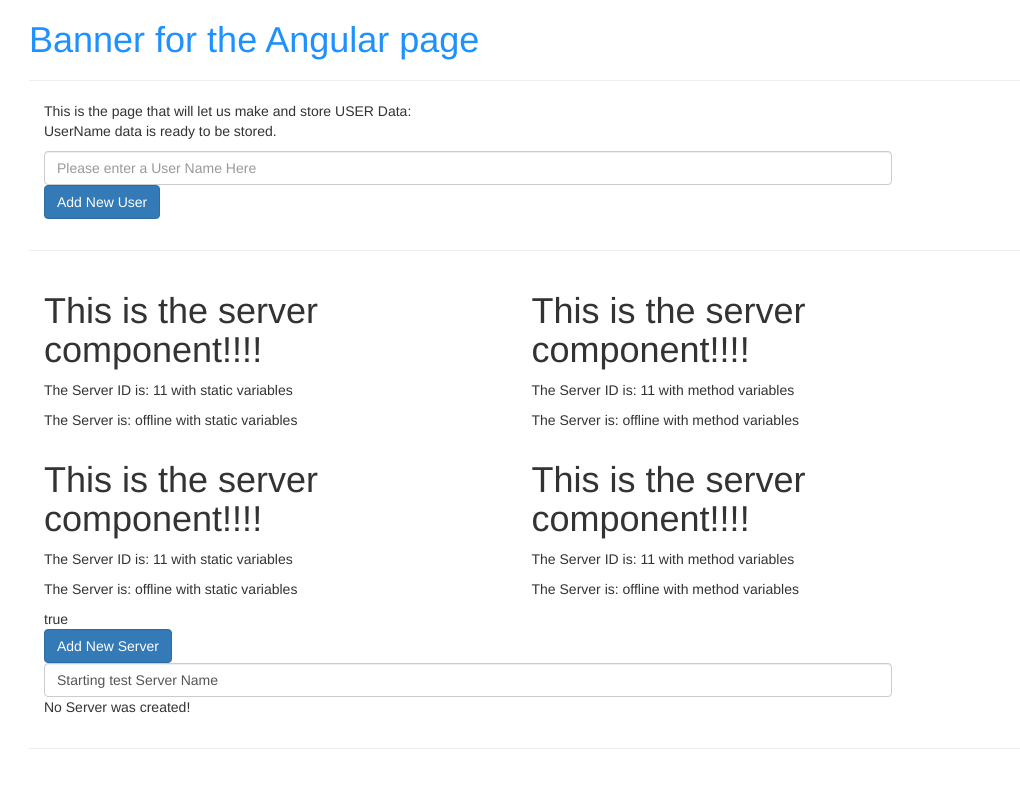
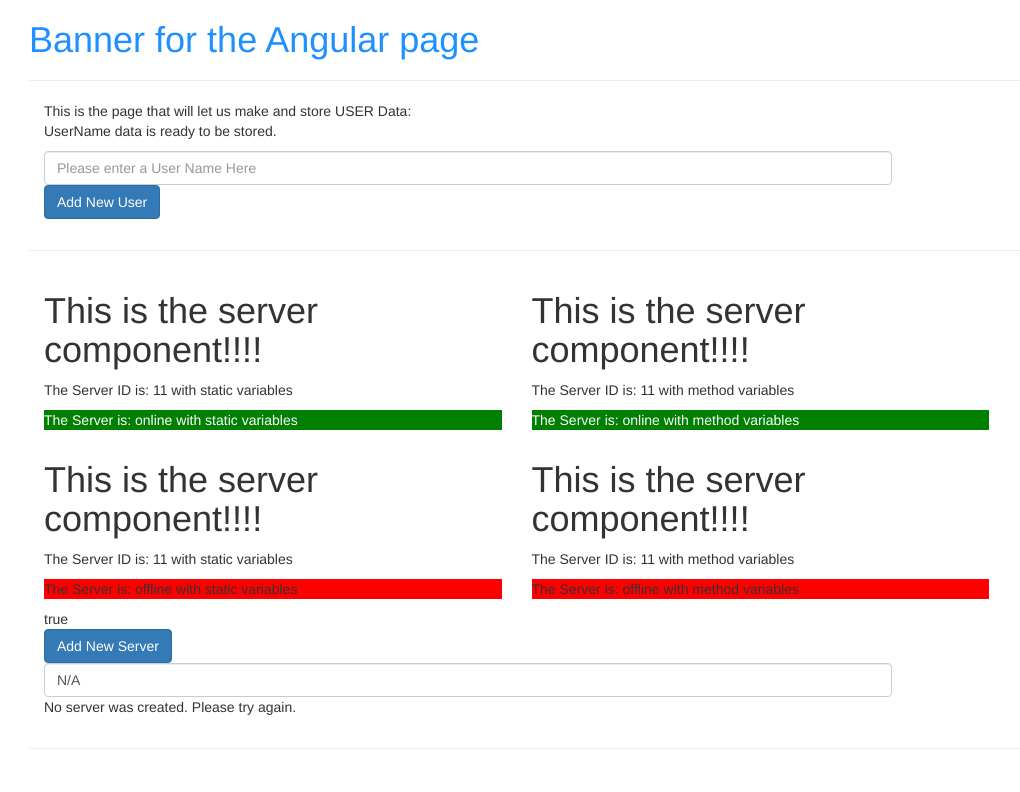
Before and after one commit to PhillByrd2018/Angualr_workshop, an Angular app: page / in a window 1280 px wide. Shown: the top 792 px of the page, without its empty margins (41-1061 px from the left). Built offline with nearby package versions, Linux system fonts and the light colour scheme.

Commit message:
Completed the directives section. This allows us to do custom CSS and DOM conditional rendering for certain use cases.  ng-if & ng-class

```diff
--- a/src/app/server/server.component.html
+++ b/src/app/server/server.component.html
@@ -4,13 +4,17 @@
         <div class="col-xs-5">
         <h1>This is the server component!!!!</h1>
         <p>The Server ID is: {{serverID}} with static variables</p>
-        <p>The Server is: {{serverStatus}} with static variables</p>
+        <p [ngStyle]="{backgroundColor: getColor()}"
+           [ngClass]="{online: serverStatus === 'online'}"
+           >The Server is: {{serverStatus}} with static variables</p>
         </div>
 
         <div class="col-xs-5">
             <h1>This is the server component!!!!</h1>
             <p>The Server ID is: {{getServerID()}} with method variables</p>
-            <p>The Server is: {{getServerStatus()}} with method variables</p>
+            <p [ngStyle]="{backgroundColor: getColor()}"
+               [ngClass]="{online: serverStatus === 'online'}"
+               >The Server is: {{getServerStatus()}} with method variables</p>
 
         </div>
     </div>
--- a/src/app/server/server.component.ts
+++ b/src/app/server/server.component.ts
@@ -2,13 +2,22 @@ import { Component } from "@angular/core";
 
 @Component({
     selector: 'app-server',
-    templateUrl:'./server.component.html'
-
+    templateUrl: './server.component.html',
+    styles: [`
+        .online {
+           color : white;
+        }
+    `]
 })
 export class ServerComponent {
 serverID = 11;
 serverStatus = 'offline';
 
+constructor() {
+
+this.serverStatus = Math.random() > 0.5 ? 'online' : 'offline';
+
+}
 
  getServerStatus() {
      return this.serverStatus;
@@ -17,4 +26,9 @@ serverStatus = 'offline';
  getServerID() {
     return this.serverID;
 }
+
+getColor() {
+
+    return this.serverStatus === 'online' ? 'green' : 'red';
 }
+}
--- a/src/app/servers/servers.component.html
+++ b/src/app/servers/servers.component.html
@@ -15,7 +15,13 @@
                            <!-- <input type="text" class="form-control" (input)="onServerUpdateName($event)">   -->
                            <!-- This is the new way of two way data binding -->
                            <input type="text" class="form-control" [(ngModel)]="serverName">
-                           <p>{{serverCreationStatus}}</p>
+
+                           <!-- commented this out to make a conditional directive -->
+                           <!-- <p>{{serverCreationStatus}}</p> -->
+                                <p *ngIf="serverCreated; else noServer">Server was created. The server is {{serverName}}</p>
+                                <ng-template #noServer>
+                                <p> No server was created. Please try again.</p>
+                                </ng-template>
                         </div>
 
                         <!-- <p>{{serverName}}</p> -->
--- a/src/app/servers/servers.component.ts
+++ b/src/app/servers/servers.component.ts
@@ -8,7 +8,8 @@ import { Component, OnInit } from '@angular/core';
 export class ServersComponent implements OnInit {
 
   allowNewServer = false;
-  serverName = 'Starting test Server Name';
+  serverName = 'N/A';
+  serverCreated = false;
 
 serverCreationStatus = 'No Server was created!';
 
@@ -21,6 +22,7 @@ serverCreationStatus = 'No Server was created!';
 
    onCreateServer() {
     this.serverCreationStatus = 'Server was created. The name of the new server is: ' + this.serverName;
+    this.serverCreated = true;
 
    }
 
```
